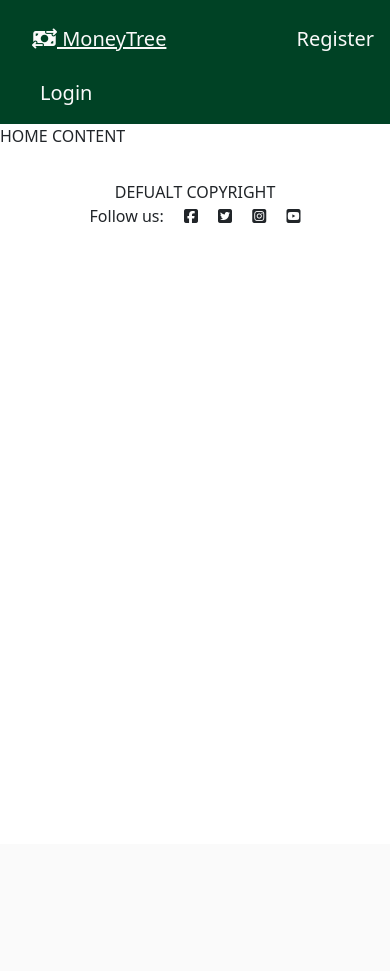
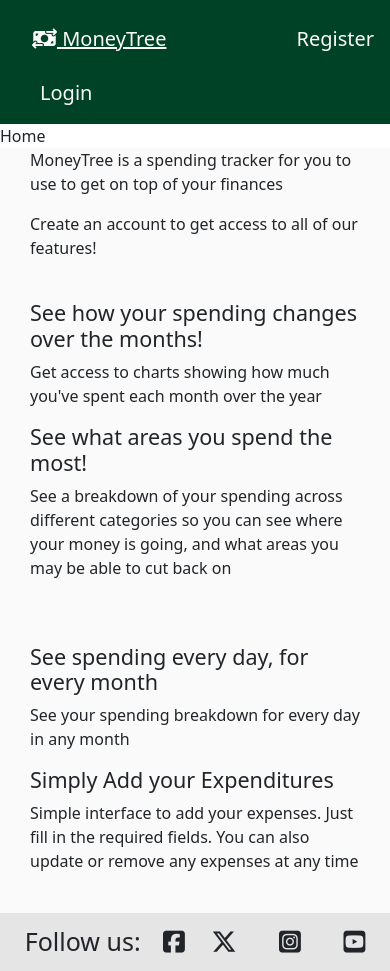
Before and after one commit to 12kharris/spending-tracker, a Django app: page / in a window 390 px wide. Before the commit the page ends 223 px from the top, so only its background shows below. Run offline with Django 4.2, Linux system fonts and the light colour scheme; parts of the project's set-up code (start-up, migrations or seed data) failed here and were passed over; some libraries are stand-ins or nearby versions.

Commit message:
Add responsive styling for small screens for dashboards and initial content of home page

```diff
--- a/moneytree/settings.py
+++ b/moneytree/settings.py
@@ -34,7 +34,7 @@ STATIC_ROOT = os.path.join(BASE_DIR, 'staticfiles')
 SECRET_KEY = 'django-insecure-%*wuam0#!zip$8bd!)esao62-t5dccg4o4(yv5&sx^ga-dluz%'
 
 # SECURITY WARNING: don't run with debug turned on in production!
-DEBUG = True
+DEBUG = False
 
 ALLOWED_HOSTS = ["8000-12kharris-spendingtrack-c4ss8sh51fj.ws.codeinstitute-ide.net", '.herokuapp.com']
 
--- a/static/css/style.css
+++ b/static/css/style.css
@@ -1,13 +1,7 @@
 
 /* Base styles */
-body, html{
-    min-width: fit-content;
-    margin:0;
-    padding:0;
-}
 
 nav {
-    width: 100%;
     font-size: 20px;
 }
 
@@ -28,8 +22,14 @@ nav {
 }
 
 /* Dashboard-Month Styles */
+#ribbon-holder {
+    margin: 0;
+    width: 100%;
+}
+
 .top-ribbon {
-    width: 95%;
+    width: 100%;
+    margin: 0;
     background-color: rgba(219, 219, 219, 0.7);
     font-size: 20px;
     font-weight: 300;
@@ -56,6 +56,7 @@ nav {
 .content {
     padding-left: 30px;
     padding-right: 30px;
+    max-width: 100%;
     background-color: #fafafa;
 }
 
@@ -73,6 +74,7 @@ nav {
 #form-transaction div {
     padding-left: 5px;
     padding-right: 5px;
+    padding-bottom: 10px;
 }
 
 #form-transaction div label {
@@ -150,3 +152,30 @@ nav {
     max-width: 1300px;
     padding-top: 20px;
 }
+
+footer {
+    text-align: center;
+    background-color: rgba(219, 219, 219, 0.7);
+    padding: 10px 0px 10px 0px;
+}
+
+footer p {
+    display: inline;
+    font-size: 25px;
+}
+
+footer p a {
+    text-decoration: none;
+}
+
+#footer-links {
+    word-spacing: 20px;
+}
+
+
+@media screen and (max-width: 700px) {
+    .top-ribbon {
+        padding: 5px;
+        font-size: 18px;
+    }
+}
--- a/templates/base.html
+++ b/templates/base.html
@@ -65,16 +65,21 @@
 
 
     <!-- Footer -->
-    <footer class="footer mt-auto py-3 dark-bg">
-        <p class="m-0 text-center">
-            {% block copyright %}
-            DEFUALT COPYRIGHT
-            {% endblock copyright %}
-        </p>
-        <p class="m-0 text-center">Follow us: <i class="fab fa-facebook-square ms-3"></i>
-            <i class="fab fa-twitter-square ms-3"></i>
-            <i class="fab fa-instagram-square ms-3"></i>
-            <i class="fab fa-youtube-square ms-3"></i>
+    <footer class="footer">
+        <p class="text-center">Follow us: </p>
+        <p id="footer-links">
+            <a href="https://www.facebook.com/?locale=en_GB" class="text-dark">
+                <i class="fab fa-facebook-square ms-3"></i>
+            </a>
+            <a href="https://x.com/?lang=en&mx=2" class="text-dark">
+                <i class="fa-brands fa-x-twitter"></i>
+            </a>
+            <a href="https://www.instagram.com/" class="text-dark">
+                <i class="fab fa-instagram-square ms-3"></i>
+            </a>
+            <a href="https://www.youtube.com/" class="text-dark">
+                <i class="fab fa-youtube-square ms-3"></i>
+            </a>
         </p>
     </footer>
 
--- a/tracker/templates/tracker/home.html
+++ b/tracker/templates/tracker/home.html
@@ -1,5 +1,64 @@
 {% extends 'base.html' %}
 
 {% block content %}
-<p>HOME CONTENT</p>
+{% load static %}
+
+<div id="ribbon-holder">
+    Home
+</div>
+
+<div class="content">
+    <div class="row">
+        <div class="col-12">
+            <p>MoneyTree is a spending tracker for you to use to get on top of your finances</p>
+            <p>Create an account to get access to all of our features!</p>
+        </div>
+    </div>
+    <div class="row">
+        <div class="col-lg-8 col-md-12">
+            <img>
+        </div>
+        <div class="col-lg-4 col-md-12">
+            <h4>See how your spending changes over the months!</h4>
+            <p>Get access to charts showing how much you've spent each month over the year</p>
+        </div>
+    </div>
+    <div class="row">
+        <div class="col-lg-4 col-md-12">
+            <h4>See what areas you spend the most!</h4>
+            <p>
+                See a breakdown of your spending across different categories so you
+                can see where your money is going, and what areas you may be able to cut back on
+            </p>
+        </div>
+        <div class="col-lg-8 col-md-12">
+            <img>
+        </div>
+    </div>
+    <div class="row">
+        <div class="col-lg-8 col-md-12">
+            <img>
+        </div>
+        <div class="col-lg-4 col-md-12">
+            <h4>See spending every day, for every month</h4>
+            <p>See your spending breakdown for every day in any month</p>
+        </div>
+    </div>
+    <div class="row">
+        <div class="col-lg-4 col-md-12">
+            <h4>Simply Add your Expenditures</h4>
+            <p>
+                Simple interface to add your expenses. Just fill in the required fields.
+                You can also update or remove any expenses at any time
+            </p>
+        </div>
+        <div class="col-lg-8 col-md-12">
+            <img>
+        </div>
+    </div>
+</div>
+
+
+
+
 {% endblock %}
--- a/tracker/views.py
+++ b/tracker/views.py
@@ -17,6 +17,9 @@ def home(request):
     )
 
 def get_transactions_by_day(request, month, year):
+    if not request.user.is_authenticated:
+        return HttpResponseRedirect(reverse("home"))
+
     #could probobly do this more elegantly looping through all categories and feeding them in
     daily_housing = get_transactions_by_day_by_category(request, month=month, year=year, category="Housing")
     daily_car = get_transactions_by_day_by_category(request, month=month, year=year, category="Car")
@@ -99,6 +102,9 @@ def get_transactions_by_day(request, month, year):
 
 
 def get_transactions_by_day_by_category(request, month, year, category):
+    if not request.user.is_authenticated:
+        return HttpResponseRedirect(reverse("home"))
+
     results = Transactions_by_Day.objects.raw(
         """
         SELECT 1 AS id, *
@@ -114,6 +120,9 @@ def get_transactions_by_day_by_category(request, month, year, category):
 
 
 def get_monthly_split(request, year, month):
+    if not request.user.is_authenticated:
+        return HttpResponseRedirect(reverse("home"))
+
     results = Monthly_Split.objects.raw(
         """
         SELECT 1 AS id, tot.cat_name, tot.monthly_total
@@ -156,6 +165,9 @@ def get_monthly_split(request, year, month):
 
 
 def get_month_days(request, month, year):
+    if not request.user.is_authenticated:
+        return HttpResponseRedirect(reverse("home"))
+
     results = Transactions_by_Day.objects.raw(
         """
         SELECT 1 as id, t.dt::date AS monthday
@@ -204,6 +216,9 @@ def route_to_chosen_year_dashboard(request):
 
 
 def get_month_dashboard(request, year, month):
+    if not request.user.is_authenticated:
+        return HttpResponseRedirect(reverse("home"))
+
     transactions = Transaction.objects.filter(
         user=request.user, transaction_date__year=year, transaction_date__month=month
         ).order_by("transaction_date")
@@ -258,6 +273,9 @@ def get_month_dashboard(request, year, month):
 
 
 def transaction_edit(request, year, month, transaction_id):
+    if not request.user.is_authenticated:
+        return HttpResponseRedirect(reverse("home"))
+
     if request.method == "POST":
         post = request.POST.copy()
         post["amount"] = round(float(request.POST.get("amount")),2)
@@ -285,6 +303,9 @@ def transaction_edit(request, year, month, transaction_id):
 
 
 def transaction_delete(request, year, month, transaction_id):
+    if not request.user.is_authenticated:
+        return HttpResponseRedirect(reverse("home"))
+
     transaction = get_object_or_404(Transaction.objects.filter(user=request.user, id = transaction_id), id = transaction_id)
 
     if transaction.user == request.user:
@@ -297,19 +318,34 @@ def transaction_delete(request, year, month, transaction_id):
 
 
 def get_year_dashboard(request, year):
+    if not request.user.is_authenticated:
+        return HttpResponseRedirect(reverse("home"))
+
+    transactions = Transaction.objects.filter(
+        user=request.user, transaction_date__year=year
+    )
+
+    total_expenditure = 0
+    for trn in transactions:
+        total_expenditure += trn.amount
+
     years = [yr for yr in range(2023, datetime.now().year + 1)]
-    print(year)
+
     return render(
         request,
         "tracker/dashboard-year.html",
         {
             "years": years,
-            "chosen_year": year
+            "chosen_year": year,
+            "total_exp": total_expenditure
         }
     )
 
 
 def get_yearly_split(request, year):
+    if not request.user.is_authenticated:
+        return HttpResponseRedirect(reverse("home"))
+
     results = Yearly_Split.objects.raw(
         """
         SELECT 1 AS id, cat_name, SUM(total_expenditure) AS yearly_total
@@ -337,6 +373,9 @@ def get_yearly_split(request, year):
 
 
 def get_year_by_month(request, year):
+    if not request.user.is_authenticated:
+        return HttpResponseRedirect(reverse("home"))
+
     results = Monthly_Totals.objects.raw(
         """
         SELECT 1 AS id, mnth AS month, SUM(total_expenditure) AS total_expenditure
```
Also changed, not shown: tracker/templates/tracker/dashboard-month.html (+4 -4 lines), tracker/templates/tracker/dashboard-year.html (+13 -6 lines), 1 other file.
